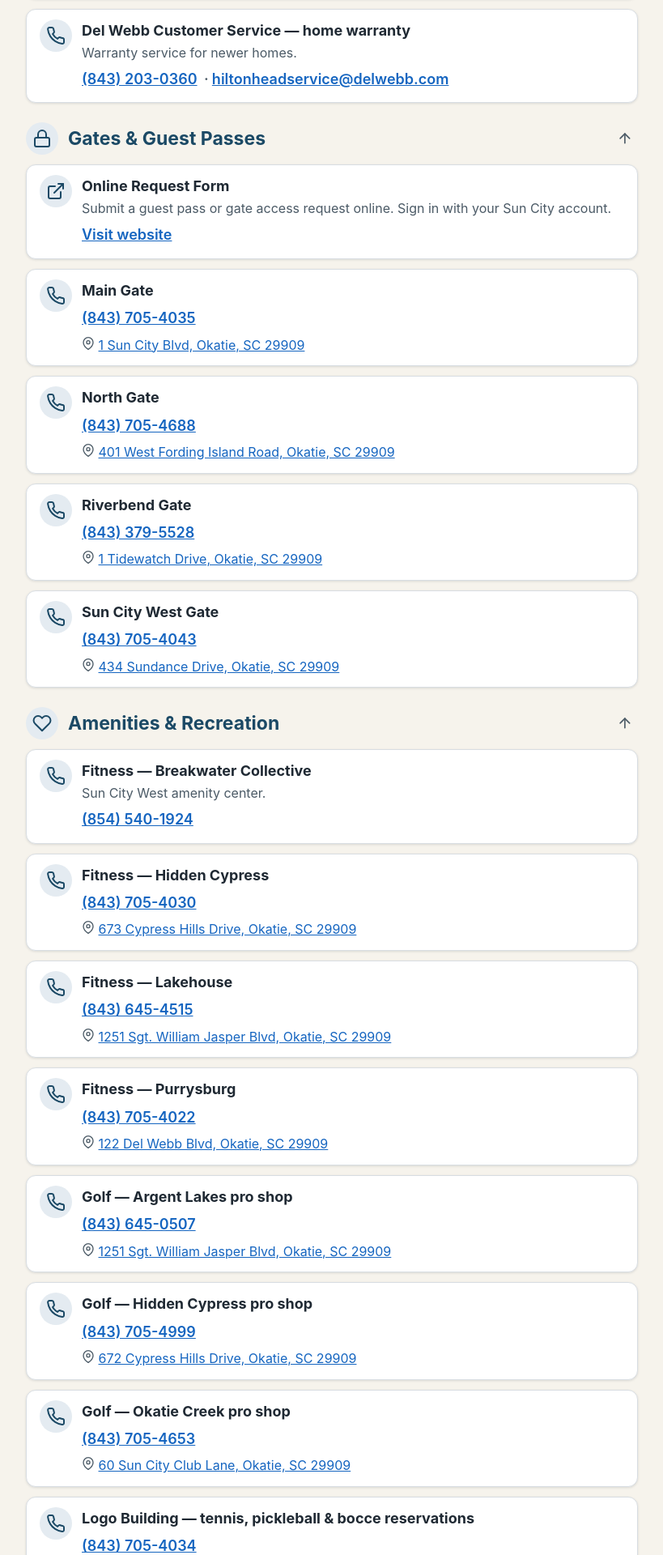
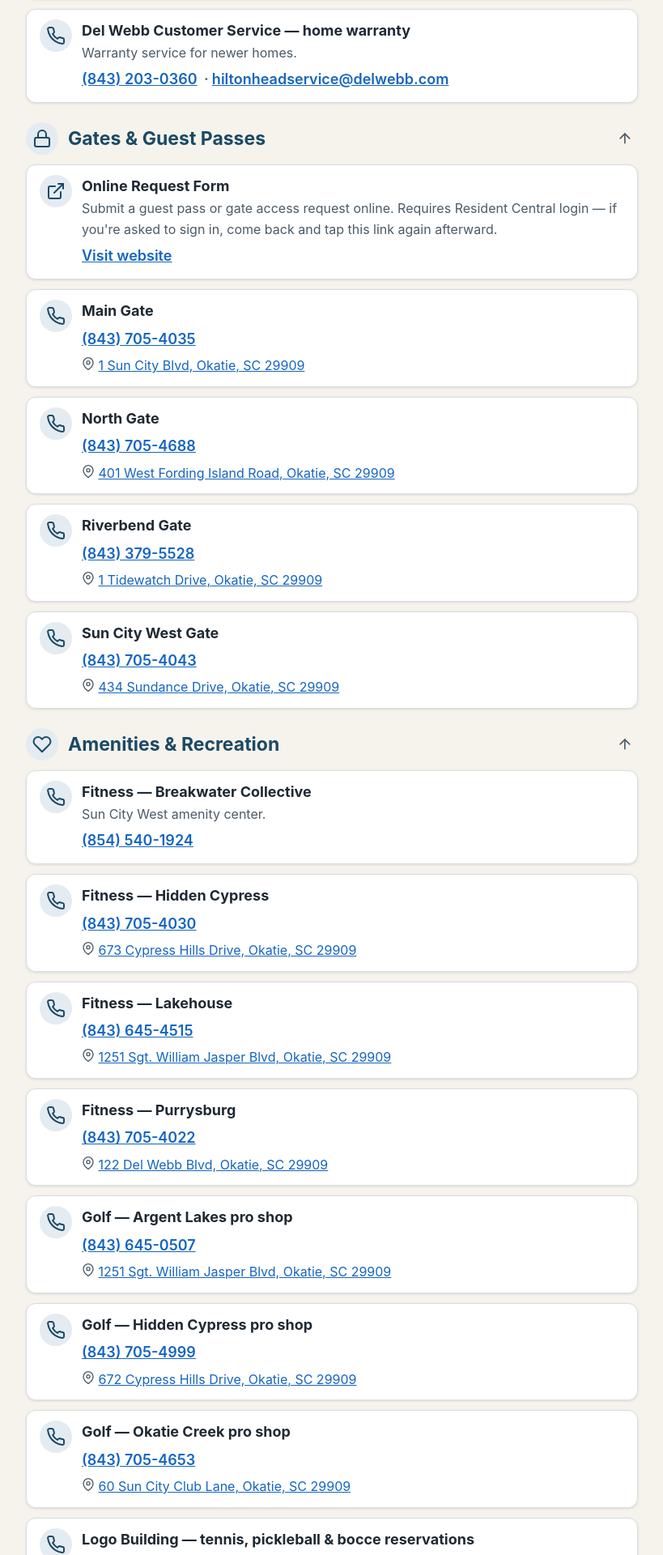
Before and after one commit to rsnyder/schh-info, a Jekyll site: the page built from links/index.html, in a window 1280 px wide. Shown: the part 3036-4956 px from the top of the page at 81% size, without its empty margins (230-1049 px from the left). Built offline with Jekyll 4.4.1, drawn with Linux system fonts in a browser that asks for light colours.

Commit message:
testing login message

```diff
--- a/_data/quicklinks.yml
+++ b/_data/quicklinks.yml
@@ -94,7 +94,7 @@
   links:
     - title: "Online Request Form"
       url: https://suncityhiltonhead.org/DwellingLive/46134~9514732
-      description: "Submit a guest pass or gate access request online. Sign in with your Sun City account."
+      description: "Submit a guest pass or gate access request online. Requires Resident Central login — if you're asked to sign in, come back and tap this link again afterward."
     - title: "Main Gate"
       phone: "(843) 705-4035"
       address: "1 Sun City Blvd, Okatie, SC 29909"
```
